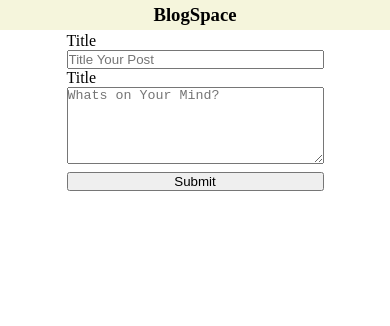
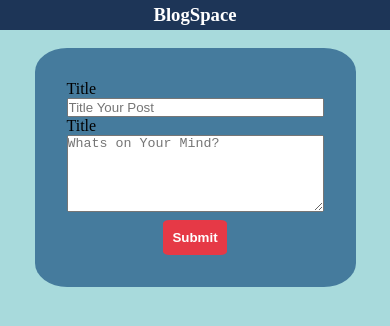
Before and after one commit to TravisBdev/blog-space, a plain HTML site: page index.html in a window 390 px wide. Drawn offline with Linux system fonts and the light colour scheme; no server answers.

Commit message:
finished with the mobile first styling

```diff
--- a/index.css
+++ b/index.css
@@ -9,10 +9,14 @@
 body {
   margin: 0;
   padding: 0;
+  display: flex;
+  flex-direction: column;
+  align-items: center;
+  background-color: #A8DADC;
 }
 
 nav {
-  background-color: beige;
+  background-color: #1D3557;
   padding: 5px;
   height: 30px;
   display: flex;
@@ -24,11 +28,16 @@ nav {
 
 nav > h3 {
   margin: 0;
+  color: #fff;
 }
 
 .form-container {
+  margin-top: 3rem;
   display: flex;
   justify-content: center;
+  max-width: 680px;
+  background-color: #457B9D;
+  border-radius: 10%;
 }
 
 .post-form {
@@ -46,3 +55,15 @@ nav > h3 {
   margin: 0 auto;
   padding: 1rem;
 }
+
+#postBtn {
+  border: none;
+  border-radius: 10%;
+  font-weight: 700;
+  width: 25%;
+  padding: 10px 5px;
+  align-self: center;
+  background-color: #E63946;
+  color: #fff;
+  cursor: pointer;
+}
```
